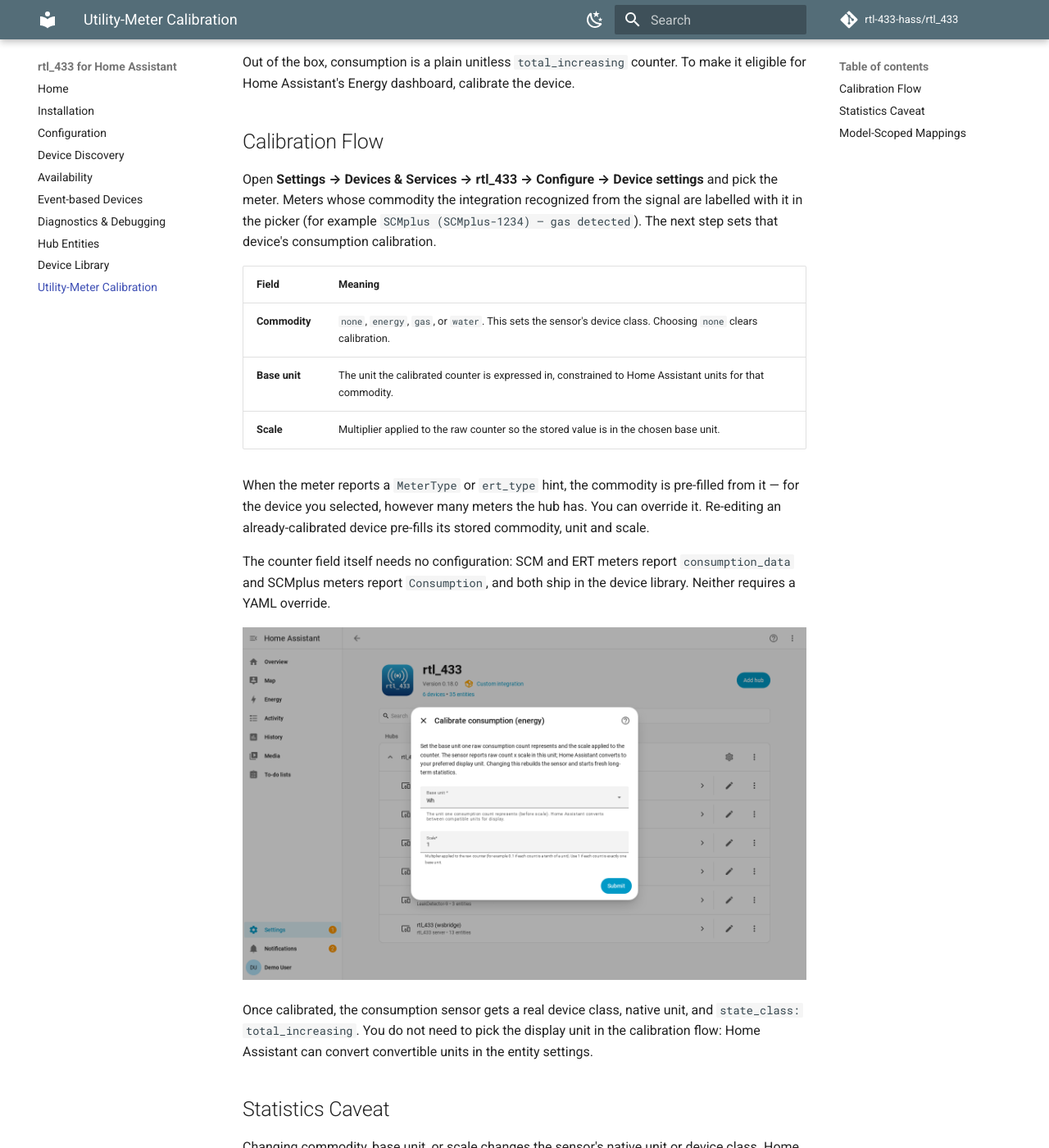
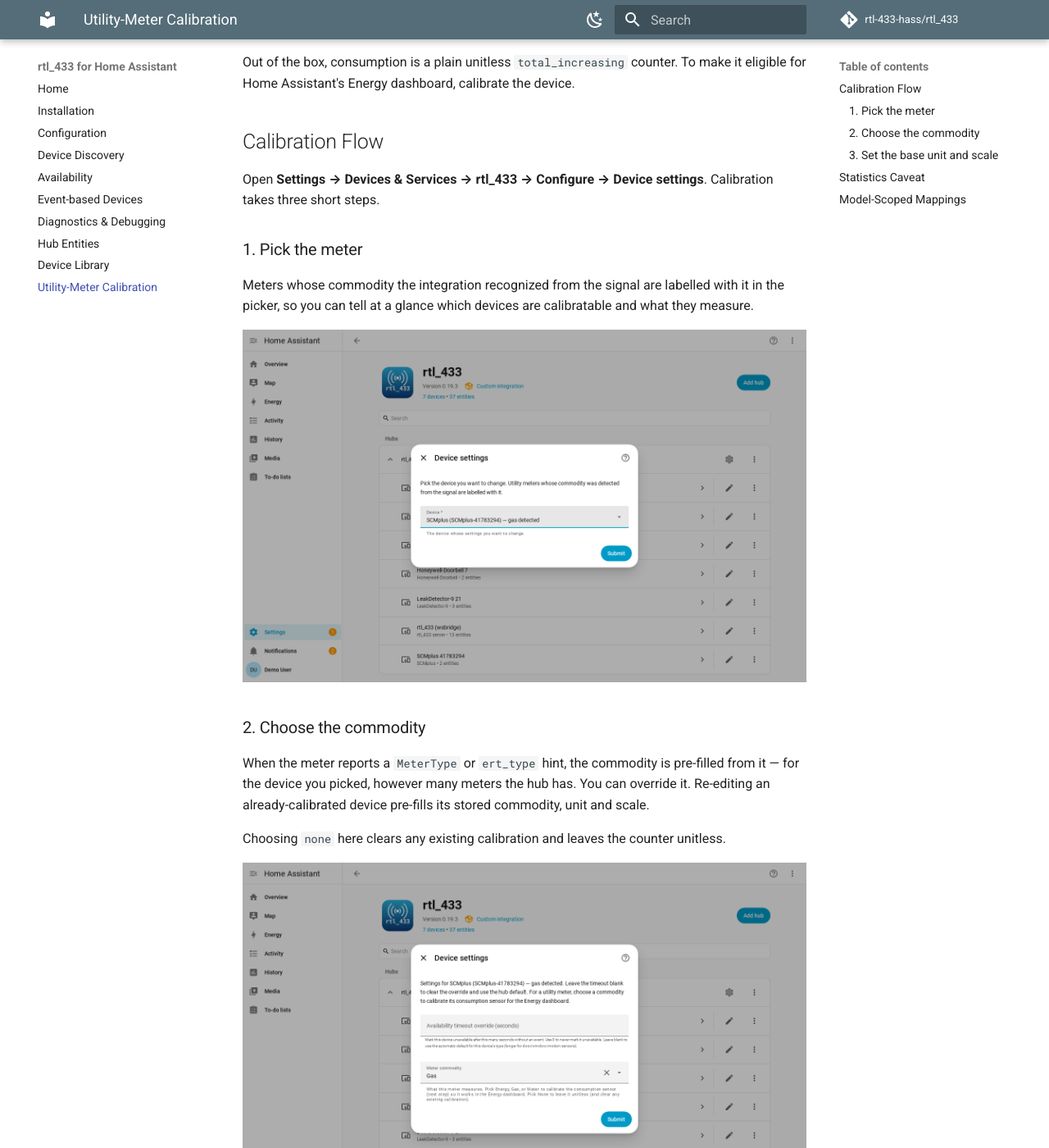
Before and after one commit to rtl-433-hass/rtl_433, an MkDocs documentation site: the page built from docs/calibration.md, in a window 1280 px wide and 1400 px high, scrolled down 209 px. Shown: the whole window at 82% size. Built offline with MkDocs 1.6.1 and Material for MkDocs 9.7.7, drawn with Linux system fonts in a browser that asks for light colours; comment, search, counter and statistics services are not loaded; the version menu is left out; some of the changed text lies outside the part shown.

Commit message:
docs(calibration): add screenshots for the three-step calibration flow
The Utility-Meter Calibration page described the flow in prose against a
single screenshot of the old combined Device settings form, which no
longer exists now that the device picker is its own step.

Restructure the page around the three steps it actually has, with a
captured screenshot for each: the picker (showing the meter labelled
"— gas detected"), the per-device settings form (commodity pre-filled to
Gas), and the base-unit/scale form. Also update docs/configuration.md,
which referenced the same stale device-settings shot.

Harness changes to produce them:

- Add a SCMplus utility-meter fixture (real decoder field names, incl.
  `Consumption` and `MeterType`) and replay it, so the screenshots show a
  real detected-commodity meter rather than a generic power sensor. This
  also exercises the `Consumption` field key end-to-end: the sensor is
  created and the calibration overlay applies, with no YAML.
- Drive the split device/device_settings/calibration path in
  screenshot.mjs and capture the new `13-device-picker.png`.
- Gate `openOptionsMenu` on the integration card rendering and retry the
  gear click: a fixed sleep races the frontend's "Loading data" splash on
  a cold load, and clicking through it silently produced no dialog.
- Note the second batch of Chromium system libs Debian 13 asks for.

Co-Authored-By: Claude Opus 5 (1M context) <noreply@anthropic.com>
Claude-Session: https://claude.ai/code/session_019bHYTrs99Z6VXCKUcTV3Fw

```diff
--- a/docs/calibration.md
+++ b/docs/calibration.md
@@ -10,11 +10,30 @@ make it eligible for Home Assistant's Energy dashboard, calibrate the device.
 
 ## Calibration Flow
 
-Open **Settings → Devices & Services → rtl_433 → Configure → Device settings**
-and pick the meter. Meters whose commodity the integration recognized from the
-signal are labelled with it in the picker (for example
-`SCMplus (SCMplus-1234) — gas detected`). The next step sets that device's
-consumption calibration.
+Open **Settings → Devices & Services → rtl_433 → Configure → Device settings**.
+Calibration takes three short steps.
+
+### 1. Pick the meter
+
+Meters whose commodity the integration recognized from the signal are labelled
+with it in the picker, so you can tell at a glance which devices are calibratable
+and what they measure.
+
+![The device picker, with the SCMplus meter labelled "gas detected"](images/13-device-picker.png)
+
+### 2. Choose the commodity
+
+When the meter reports a `MeterType` or `ert_type` hint, the commodity is
+pre-filled from it — for the device you picked, however many meters the hub has.
+You can override it. Re-editing an already-calibrated device pre-fills its stored
+commodity, unit and scale.
+
+Choosing `none` here clears any existing calibration and leaves the counter
+unitless.
+
+![The device settings step for the gas meter, with the meter commodity pre-filled to Gas](images/08-device-settings.png)
+
+### 3. Set the base unit and scale
 
 | Field | Meaning |
 | --- | --- |
@@ -22,21 +41,16 @@ consumption calibration.
 | **Base unit** | The unit the calibrated counter is expressed in, constrained to Home Assistant units for that commodity. |
 | **Scale** | Multiplier applied to the raw counter so the stored value is in the chosen base unit. |
 
-When the meter reports a `MeterType` or `ert_type` hint, the commodity is
-pre-filled from it — for the device you selected, however many meters the hub
-has. You can override it. Re-editing an already-calibrated device pre-fills its
-stored commodity, unit and scale.
-
-The counter field itself needs no configuration: SCM and ERT meters report
-`consumption_data` and SCMplus meters report `Consumption`, and both ship in the
-device library. Neither requires a YAML override.
-
-![The calibration step for an energy meter, with a base-unit selector and a scale multiplier](images/12-calibration.png)
+![The calibration step for a gas meter, with a base-unit selector and a scale multiplier](images/12-calibration.png)
 
 Once calibrated, the consumption sensor gets a real device class, native unit,
 and `state_class: total_increasing`. You do not need to pick the display unit in
 the calibration flow: Home Assistant can convert convertible units in the entity
 settings.
+
+The counter field itself needs no configuration: SCM and ERT meters report
+`consumption_data` and SCMplus meters report `Consumption`, and both ship in the
+device library. Neither requires a YAML override.
 
 ## Statistics Caveat
 
```
Also changed, not shown: docs/configuration.md (+7 -2 lines), docs/images/08-device-settings.png, docs/images/12-calibration.png, docs/images/13-device-picker.png (added), 4 other files.
